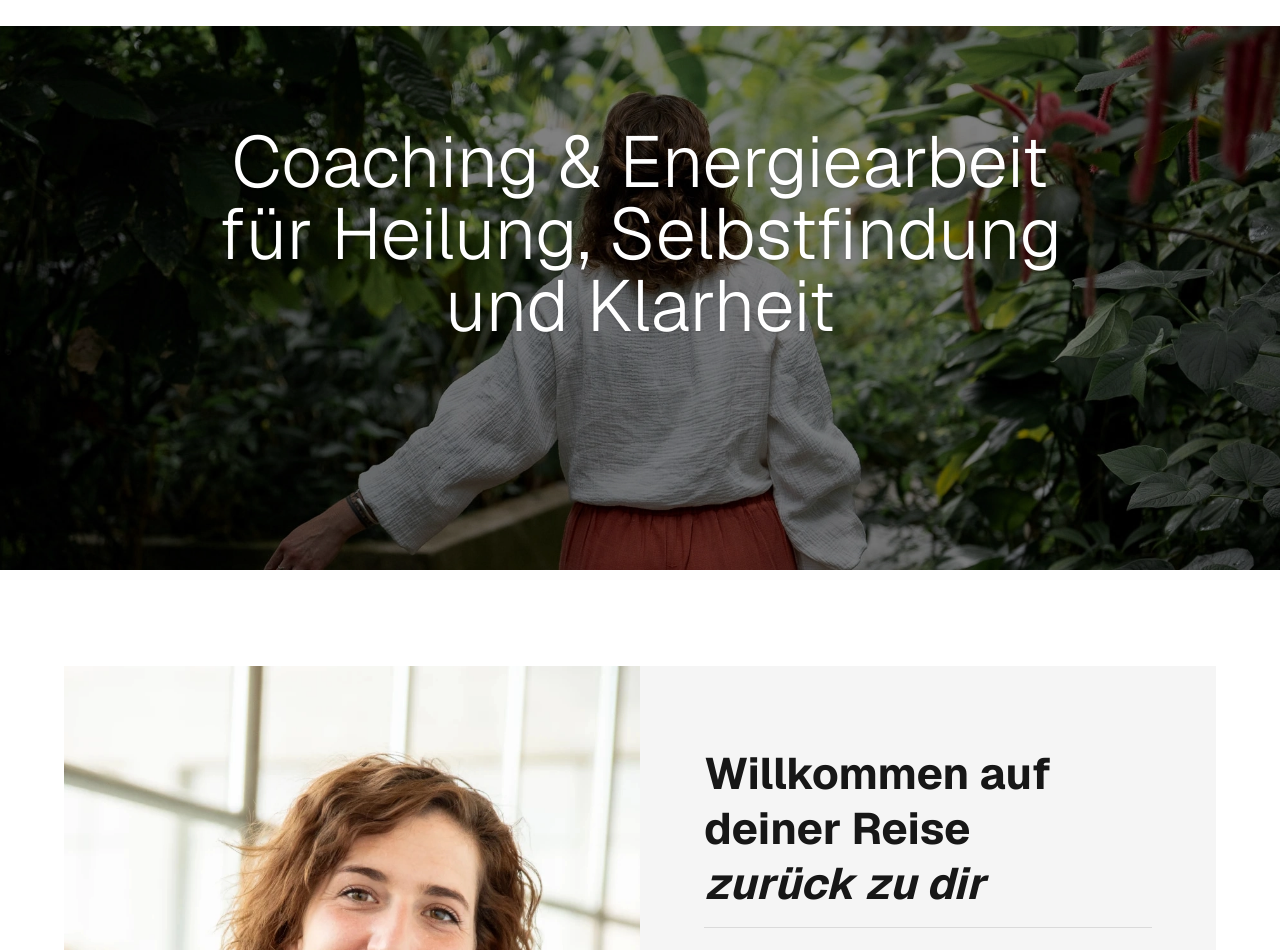
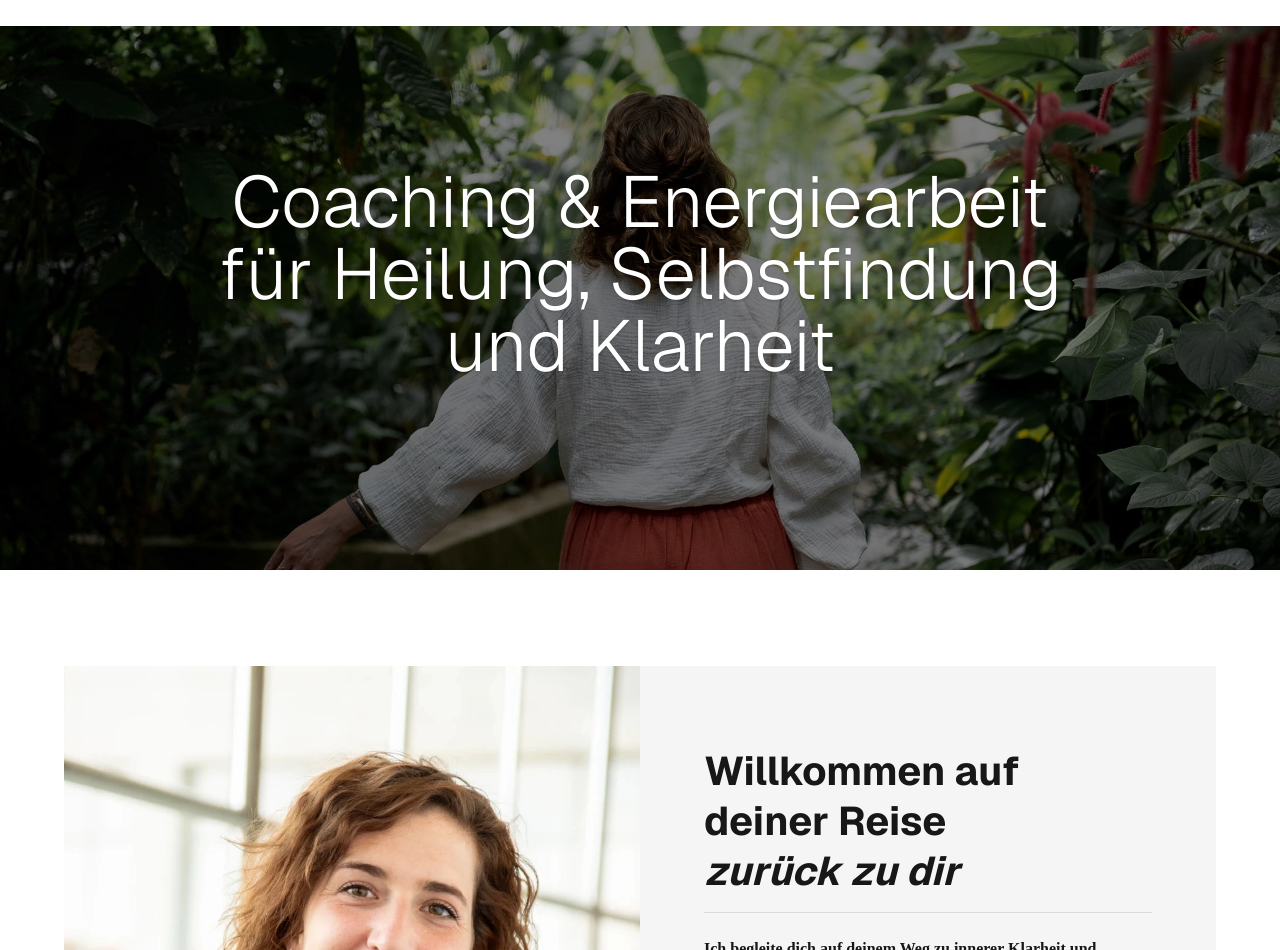
Before and after one commit to in7ruder-ch/corinnevanarelli, a Next.js app: page / in a window 1280 px wide. Shown: the part 102-1052 px from the top of the page. Built offline with nearby package versions, Linux system fonts and the light colour scheme; no server answers.

Commit message:
estetica

```diff
--- a/src/components/Hero.jsx
+++ b/src/components/Hero.jsx
@@ -26,7 +26,7 @@ export default function Hero({
 
       {/* Center–center real con grid */}
       <div className="grid place-items-center h-full w-full px-4 sm:px-6 lg:px-8 text-center">
-        <h1 className="whitespace-pre-line text-white text-4xl sm:text-5xl md:text-6xl lg:text-7xl font-light leading-tight drop-shadow-[0_1px_1px_rgba(0,0,0,0.2)]">
+        <h1 className="mt-20 whitespace-pre-line text-white text-4xl sm:text-5xl md:text-6xl lg:text-7xl font-light leading-tight drop-shadow-[0_1px_1px_rgba(0,0,0,0.2)]">
           {title}
         </h1>
       </div>
--- a/tailwind.config.js
+++ b/tailwind.config.js
@@ -2,6 +2,13 @@
 module.exports = {
   content: ["./src/**/*.{js,jsx}"],
   theme: {
+    screens: {
+      sm: "640px",
+      md: "1024px",  // ⬅️ subimos md a 1024px (hasta 1023px se ve “mobile”)
+      lg: "1280px",
+      xl: "1536px",
+      "2xl": "1920px",
+    },
     extend: {
       fontFamily: {
         sans: ["var(--font-geist-sans)"],
```
